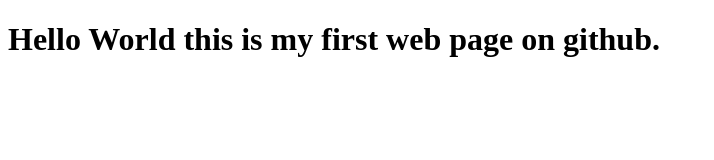
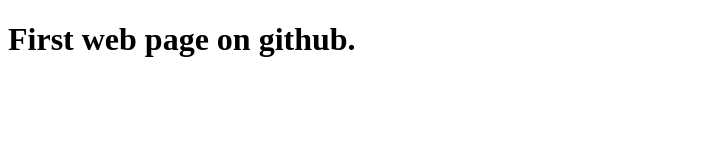
Before and after one commit to fgiraffe/dev_web_page, a plain HTML site: page index.html in a window 1280 px wide. Shown: the whole page, without its empty margins (0-714 px from the left). Drawn offline with Linux system fonts and the light colour scheme.

Commit message:
Update index.html

```diff
--- a/index.html
+++ b/index.html
@@ -6,6 +6,6 @@
     <title>This is fine! Really.</title>
 </head>
 <body>
-    <h1>Hello World this is my first web page on github.</h1>
+    <h1>First web page on github.</h1>
 </body>
 </html>
```
